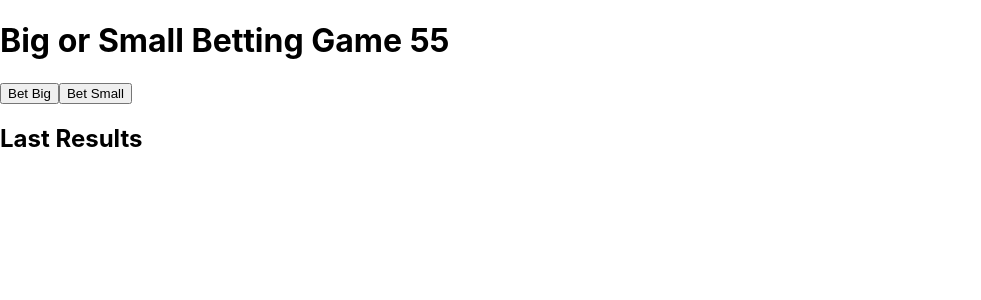
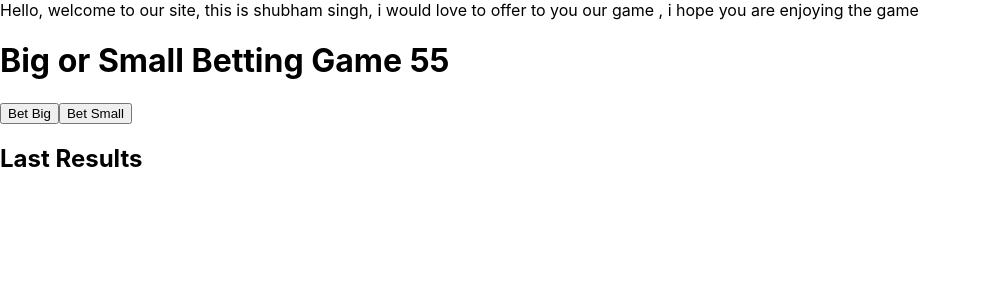
Before and after one commit to Shubharthakur7/bet-game1, a React (Create React App) app: page / in a window 1280 px wide. Shown: the top 300 px of the page, without its empty margins (0-981 px from the left). Built offline with nearby package versions, Linux system fonts and the light colour scheme.

Commit message:
added text by name

```diff
--- a/src/App.js
+++ b/src/App.js
@@ -70,6 +70,7 @@ function App() {
 
   return (
     <div>
+      <div>Hello, welcome to our site, this is shubham singh, i would love to offer to you our game , i hope you are enjoying the game</div>
       <h1>Big or Small Betting Game {timer}</h1>
       {timer <= 5 && timer > 0 && <TimerPopup remainingTime={timer} />}
       <div>
```
